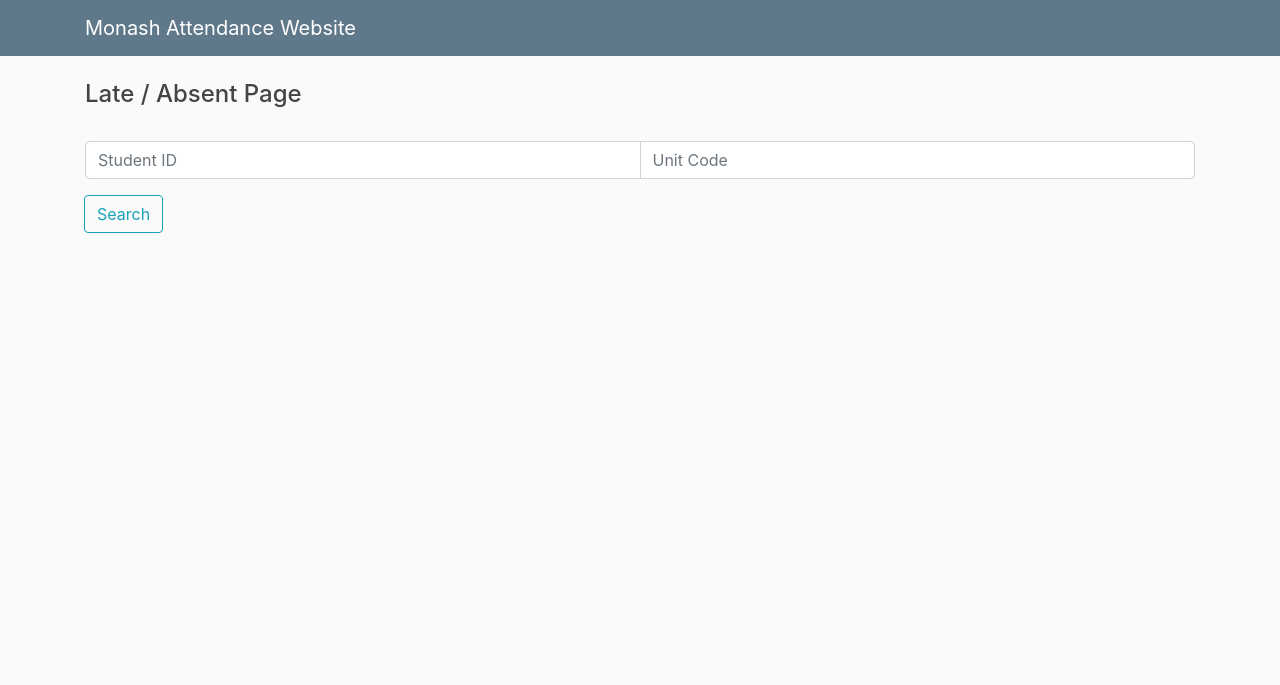
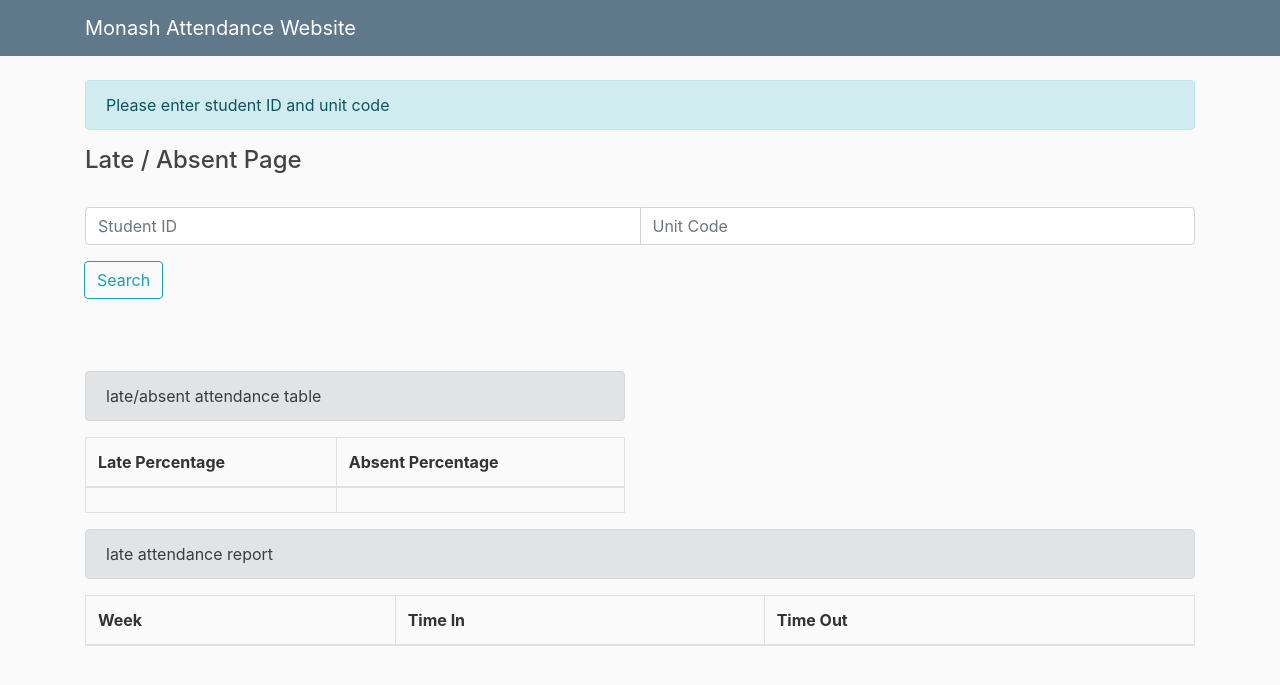
Before and after one commit to limjinyung/FYP-Attendance-Website, a Flask app: page /late_absent_page in a window 1280 px wide. Shown: the top 685 px of the page. Run offline with Flask 2, Linux system fonts and the light colour scheme; lists and menus that the app fills with data are empty; parts of the project's set-up code (start-up, migrations or seed data) failed here and were passed over; some libraries are stand-ins or nearby versions.

Commit message:
finish late attendance page

```diff
--- a/attendancewebsite/routes.py
+++ b/attendancewebsite/routes.py
@@ -216,6 +216,7 @@ def staff_unit_attendance():
 
     if request.method == "POST":
         uid = request.form.get("search_uid")
+        uid = uid.upper()
 
         # get the attendance of the unit
         attendance_list = db.session.query(attendance).filter(attendance.c.unit_code == uid). \
@@ -224,7 +225,9 @@ def staff_unit_attendance():
 
         if attendance_list:
 
-            unit_attendance_percentage = calculate_unit_attendance(attendance_list, uid)
+            unit_attendance_percentage_unsorted = calculate_unit_attendance(attendance_list, uid)
+
+            unit_attendance_percentage = {k: unit_attendance_percentage_unsorted[k] for k in sorted(unit_attendance_percentage_unsorted)}
 
             # get the week list, e.g. [1,2,3,4...]
             attendance_sheet = create_attendance_sheet()
@@ -251,12 +254,48 @@ def staff_unit_attendance():
                                unit_attendance_percentage={}, week_list=attendance_sheet[1], uid="")
 
 
+def calculate_late_data(week_list, attendance_list):
+
+    late_attendance = []
+
+    for check_attendance in attendance_list:
+        late_bool = check_attendance[6]
+        if late_bool:
+            late_attendance.append([check_attendance[2], check_attendance[3].strftime("%m/%d/%Y, %H:%M:%S")
+                  ,check_attendance[4].strftime("%m/%d/%Y, %H:%M:%S")])
+
+    # calculate the late percentage
+    late_percentage = round((len(late_attendance)/len(week_list))*100, 2)
+
+    return late_percentage, late_attendance
+
+
+def calculate_absent_data(week_list, attendance_list):
+
+    # TODO: return a list of absent data
+    absent_attendance = []
+    present_week = []
+    absent_week = []
+
+    for attendance_week in attendance_list:
+        week_value = attendance_week[2]
+        present_week.append(week_value)
+
+    for check_week in week_list:
+        if check_week not in present_week:
+            absent_week.append(check_week)
+
+    absent_percentage = round((len(absent_week)/len(week_list))*100 ,2)
+
+    return absent_percentage
+
+
 @app.route('/late_absent_page', methods=['GET', 'POST'])
 def late_absent_page():
 
     if request.method == "POST":
-        uid = request.form.get("search_uid")
-        sid = request.form.get("search_sid")
+        uid = request.form.get("search_uid").upper()
+        sid = request.form.get("search_sid").upper()
 
         if uid and sid:
             attendance_list = db.session.query(attendance).filter(attendance.c.unit_code == uid). \
@@ -264,18 +303,39 @@ def late_absent_page():
                 filter(attendance.c.year == this_year). \
                 filter(attendance.c.semester == this_semester).all()
 
-            print(attendance_list)
+            if not attendance_list:
+                flash("No information available. Please try again", "warning")
+                return render_template('late_absent_page.html', title='Late Absent Page', late_data=[], absent_data=[],
+                                   student_name="", unit_name="")
+
+            query_student = db.session.query(Student).filter(Student.student_id == sid).first()
+            student_name = query_student.last_name + " " + query_student.first_name
+
+            # get the week list, e.g. [1,2,3,4...]
+            attendance_sheet = create_attendance_sheet()
+
+            late_data = calculate_late_data(attendance_sheet[0], attendance_list)
+            absent_data = calculate_absent_data(attendance_sheet[0], attendance_list)
+
+            return render_template('late_absent_page.html', title='Late Absent Page', late_data=late_data,
+                                   absent_data=absent_data, student_name=student_name, unit_name=uid)
+
         elif not uid and not sid:
             flash("Please enter full information", "danger")
-            return render_template('late_absent_page.html', title='Late Absent Page')
+            return render_template('late_absent_page.html', title='Late Absent Page', late_data=[], absent_data=[],
+                                   student_name="", unit_name="")
         elif not sid:
             flash("Please enter student id", "danger")
-            return render_template('late_absent_page.html', title='Late Absent Page')
+            return render_template('late_absent_page.html', title='Late Absent Page', late_data=[], absent_data=[],
+                                   student_name="", unit_name="")
         else:
             flash("Please enter unit code", "danger")
-            return render_template('late_absent_page.html', title='Late Absent Page')
+            return render_template('late_absent_page.html', title='Late Absent Page', late_data=[], absent_data=[],
+                                   student_name="", unit_name="")
 
-    return render_template('late_absent_page.html', title='Late Absent Page')
+    flash("Please enter student ID and unit code", "info")
+    return render_template('late_absent_page.html', title='Late Absent Page', late_data=[], absent_data=[],
+                           student_name="", unit_name="")
 
 
 @app.route('/attendance_data_page', methods=['GET', 'POST'])
--- a/attendancewebsite/static/main.css
+++ b/attendancewebsite/static/main.css
@@ -67,3 +67,13 @@ a.article-title:hover {
   height: 25px;
   vertical-align: middle;
 }
+
+#lateAbsentChart{
+    padding-left: 0;
+    padding-right: 0;
+    margin-left: auto;
+    margin-right: auto;
+    display: block;
+    width: 1200px;
+    height: 800px;
+}
--- a/attendancewebsite/templates/late_absent_page.html
+++ b/attendancewebsite/templates/late_absent_page.html
@@ -16,5 +16,117 @@
 
     <br>
 
+    <canvas id="lateAbsentChart" style="margin-left:auto; margin-right:auto; position: relative; height:50vh; width:90vw"></canvas>
+
+    <br>
+    <br>
+
+    <div class="col-md-6" style="padding-left:0px">
+        <table class="table table-hover table-bordered">
+          <thead>
+            <div class="alert alert-secondary" role="alert">
+                {% if student_name == "" and unit_name == "" %}
+                    late/absent attendance table
+                {% else %}
+                    {{ student_name }}'s late and absent percentage in {{ unit_name }}
+                {% endif %}
+            </div>
+            <tr>
+              <th scope="col">Late Percentage</th>
+              <th scope="col">Absent Percentage</th>
+            </tr>
+          </thead>
+          <tbody>
+            <tr>
+              {% if late_data == [] and absent_data == [] %}
+                  <td></td>
+                  <td></td>
+              {% else %}
+                  {% if late_data[0] > 50 %}
+                    <td class="table-danger">{{ late_data[0] }}%</td>
+                  {% else %}
+                    <td>{{ late_data[0] }}%</td>
+                  {% endif %}
+                  {% if absent_data > 50 %}
+                    <td class="table-danger">{{ absent_data }}%</td>
+                  {% else %}
+                    <td>{{ absent_data }}%</td>
+                  {% endif %}
+              {% endif %}
+            </tr>
+          </tbody>
+        </table>
+    </div>
+
+    <div>
+        <table class="table table-hover table-bordered">
+          <thead>
+            <div class="alert alert-secondary" role="alert">
+                {% if student_name == "" and unit_name == "" %}
+                    late attendance report
+                {% else %}
+                    {{ student_name }}'s Late Attendance Report
+                {% endif %}
+            </div>
+            <tr>
+              <th scope="col">Week</th>
+              <th scope="col">Time In</th>
+              <th scope="col">Time Out</th>
+            </tr>
+          </thead>
+          <tbody>
+          {% for late_table_data in late_data[1] %}
+            <tr>
+              <td>{{ late_table_data[0] }}</td>
+              <td>{{ late_table_data[1] }}</td>
+              <td>{{ late_table_data[2] }}</td>
+            </tr>
+          </tbody>
+          {% endfor %}
+        </table>
+    </div>
+
+
+    <script>
+        var late_data = {{ late_data|tojson }}
+        var absent_data = {{ absent_data|tojson }}
+
+        if (late_data.length == 0 && absent_data.length == 0){
+            console.log("showing none");
+            document.getElementById("lateAbsentChart").style.display = "none";
+            document.getElementsByClassName("table").style.display = "none";
+        }
+        else{
+
+            doughnutData = {
+                datasets: [{
+                    data: [late_data[0], absent_data],
+                    backgroundColor: [
+                    "#FF6384",
+                    "#36A2EB"
+                    ],
+                    hoverBorderColor: [
+                                        "#eee","#eee"
+                    ]
+                }],
+                labels:[
+                    'Late',
+                    'Absent'
+                ],
+            }
+
+            new Chart(document.getElementById("lateAbsentChart"),{
+                type: 'doughnut',
+                data: doughnutData,
+                options:{
+                    responsive: true,
+                    maintainAspectRatio: true
+                }
+            });
+
+        }
+
+    </script>
+
 
 {% endblock content %}
--- a/attendancewebsite/templates/layout.html
+++ b/attendancewebsite/templates/layout.html
@@ -81,6 +81,7 @@
       {% endwith %}
       {% block content %}{% endblock %}
     </main>
+</body>
 
 
     <!-- Optional JavaScript -->
--- a/attendancewebsite/templates/staff_unit_attendance.html
+++ b/attendancewebsite/templates/staff_unit_attendance.html
@@ -90,7 +90,8 @@
         scales : {
                 yAxes: [{
                     ticks: {
-                        max: 100
+                        max: 100,
+                        min:0
                     },
                     scaleLabel: {
 								display: true,
```
